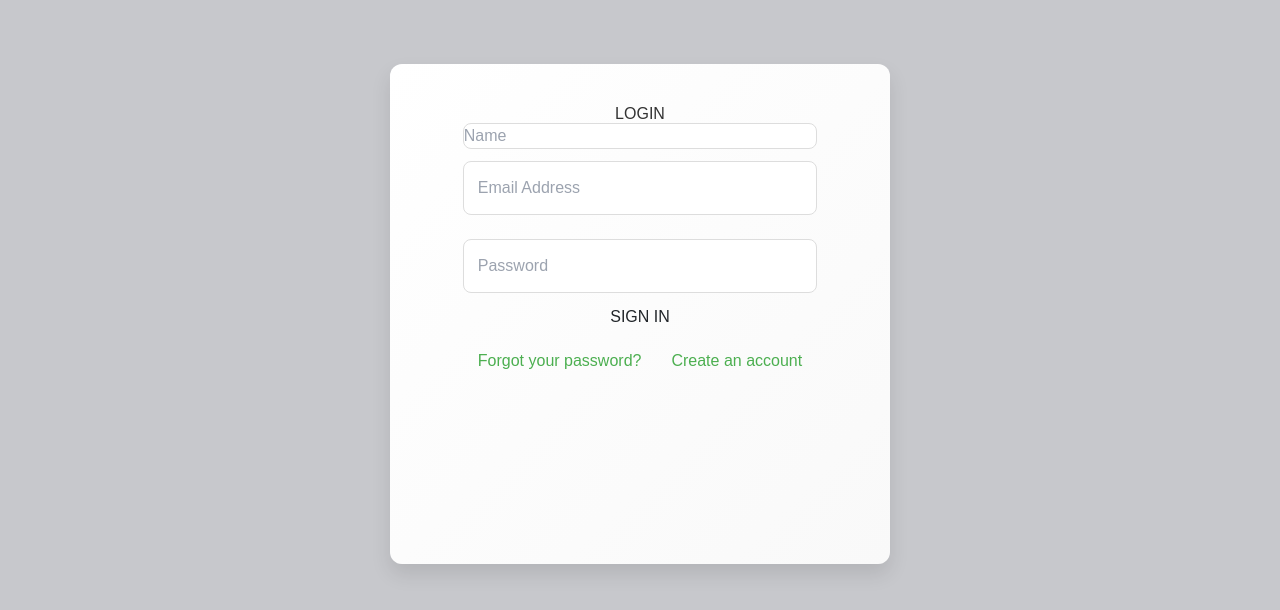
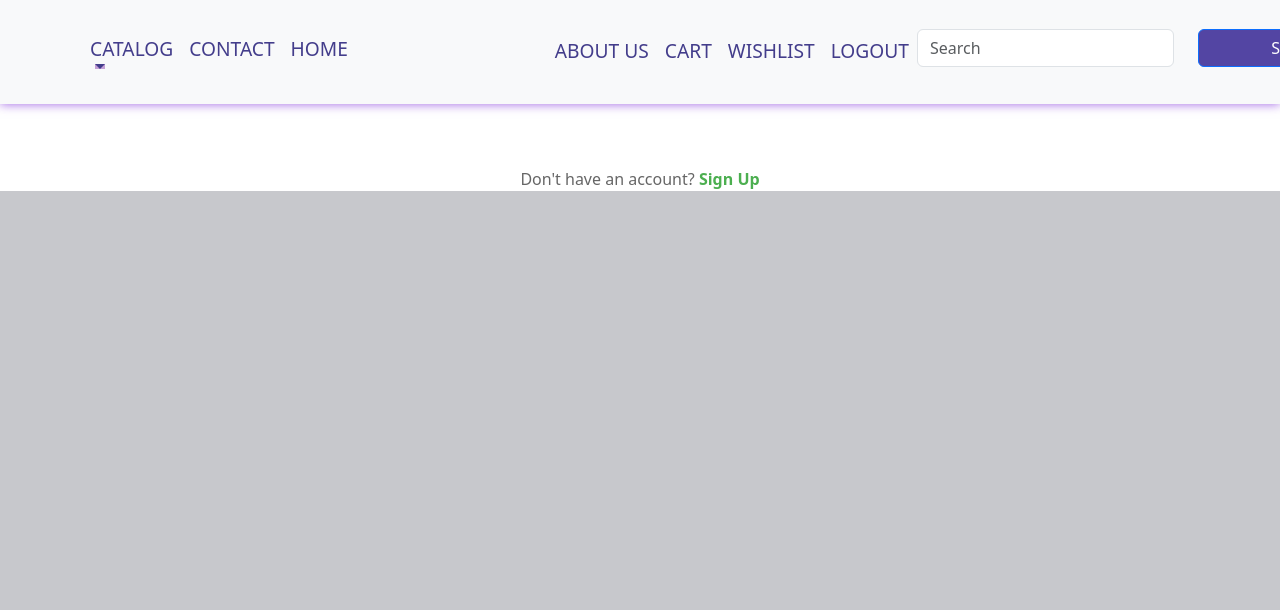
Before and after one commit to GathogoG/zuri-trends-mall, a React (Vite) app in the folder Frontend/zuri-trends/: page /login in a window 1280 px wide. Shown: the top 610 px of the page. Built offline with nearby package versions, Linux system fonts and the light colour scheme.

Commit message:
authentication

```diff
--- a/Frontend/zuri-trends/package.json
+++ b/Frontend/zuri-trends/package.json
@@ -6,6 +6,7 @@
   "scripts": {
     "dev": "vite",
     "build": "vite build",
+    "proxy": "http://127.0.0.1:5000",
     "lint": "eslint . --ext js,jsx --report-unused-disable-directives --max-warnings 0",
     "preview": "vite preview"
   },
--- a/Frontend/zuri-trends/src/App.jsx
+++ b/Frontend/zuri-trends/src/App.jsx
@@ -1,6 +1,9 @@
+// src/App.jsx
 import React from 'react';
 import 'bootstrap/dist/css/bootstrap.min.css';
 import { BrowserRouter as Router, Route, Routes } from 'react-router-dom';
+
+// Import pages and components
 import Home from './pages/Home';
 import Catalog from './pages/Catalog';
 import Contact from './pages/Contact';
@@ -22,6 +25,8 @@ import DeliveryPage from './pages/Delivery';
 import PaymentPage from './pages/Payment';
 import Login from './components/Login/Login';
 import SignUp from './components/Signup/Signup';
+import LandingPage from './pages/LandingPage'; // Import LandingPage
+import NavigationBar from './components/NavigationBar'; // Import NavigationBar
 
 const productDetails = {
   title: 'Sample Product',
@@ -36,36 +41,26 @@ function App() {
     <div className="app">
       <Router>
         <Routes>
-          <Route
-            path="/delivery"
-            element={<DeliveryPage setDeliveryDetails={setDeliveryDetails} />}
-          />
-          <Route
-            path="/payment"
-            element={
-              <PaymentPage
-                deliveryDetails={deliveryDetails}
-                productDetails={productDetails}
-              />
-            }
-          />
-          <Route path="/login" element={<Login />} />
-          <Route path="/signup" element={<SignUp />} />
-          <Route path="/" element={<Home />} />
-          <Route path="/catalog" element={<Catalog />} />
-          <Route path="/contact" element={<Contact />} />
-          <Route path="/t-shirts" element={<TShirts />} />
-          <Route path="/croptops" element={<Croptops />} />
-          <Route path="/hoodies" element={<Hoodies />} />
-          <Route path="/jackets" element={<Jackets />} />
-          <Route path="/sweatshirts" element={<SweatShirts />} />
-          <Route path="/crophoodies" element={<CropHoodies />} />
-          <Route path="/logout" element={<LogOut />} />
-          <Route path="/wishlist" element={<Wishlist />} />
-          <Route path="/cart" element={<Cart />} />
-          <Route path="/about" element={<AboutUs />} />
-          <Route path="/orderhistory" element={<OrderHistory />} />
-          <Route path="/product/:productId" element={<ProductPage />} />
+          <Route path="/" element={<LandingPage />} /> {/* LandingPage as the default route */}
+          <Route path="/home" element={<><NavigationBar /><Home /></>} />
+          <Route path="/delivery" element={<><NavigationBar /><DeliveryPage setDeliveryDetails={setDeliveryDetails} /></>} />
+          <Route path="/payment" element={<><NavigationBar /><PaymentPage deliveryDetails={deliveryDetails} productDetails={productDetails} /></>} />
+          <Route path="/login" element={<><NavigationBar /><Login /></>} />
+          <Route path="/signup" element={<><NavigationBar /><SignUp /></>} />
+          <Route path="/catalog" element={<><NavigationBar /><Catalog /></>} />
+          <Route path="/contact" element={<><NavigationBar /><Contact /></>} />
+          <Route path="/t-shirts" element={<><NavigationBar /><TShirts /></>} />
+          <Route path="/croptops" element={<><NavigationBar /><Croptops /></>} />
+          <Route path="/hoodies" element={<><NavigationBar /><Hoodies /></>} />
+          <Route path="/jackets" element={<><NavigationBar /><Jackets /></>} />
+          <Route path="/sweatshirts" element={<><NavigationBar /><SweatShirts /></>} />
+          <Route path="/crophoodies" element={<><NavigationBar /><CropHoodies /></>} />
+          <Route path="/logout" element={<><NavigationBar /><LogOut /></>} />
+          <Route path="/wishlist" element={<><NavigationBar /><Wishlist /></>} />
+          <Route path="/cart" element={<><NavigationBar /><Cart /></>} />
+          <Route path="/about" element={<><NavigationBar /><AboutUs /></>} />
+          <Route path="/orderhistory" element={<><NavigationBar /><OrderHistory /></>} />
+          <Route path="/product/:productId" element={<><NavigationBar /><ProductPage /></>} />
         </Routes>
       </Router>
     </div>
--- /dev/null
+++ b/Frontend/zuri-trends/src/assets/utils/auth.jsx
@@ -0,0 +1,9 @@
+// src/utils/auth.js
+
+export const logout = () => {
+  // Clear authentication token or user data
+  localStorage.removeItem('authToken'); // or sessionStorage.removeItem('authToken'); if you're using sessionStorage
+
+  // Redirect to login page or home page
+  window.location.href = '/users'; // You can redirect to any page you'd like
+};
--- a/Frontend/zuri-trends/src/components/Login/Login.jsx
+++ b/Frontend/zuri-trends/src/components/Login/Login.jsx
@@ -1,87 +1,91 @@
-import React, { useState } from "react";
-import { Link } from "react-router-dom";
-import "./Login.css";
+import React, { useState } from 'react';
+import { useNavigate } from 'react-router-dom';
 
-function Login() {
-  const [email, setEmail] = useState("");
-  const [password, setPassword] = useState("");
-  const [name, setName] = useState("");
+const Login = () => {
+  const [email, setEmail] = useState('');
+  const [password, setPassword] = useState('');
   const [error, setError] = useState(null);
   const [success, setSuccess] = useState(false);
+  const navigate = useNavigate();
 
-  const handleSubmit = async (event) => {
+  const handleLogin = async (event) => {
     event.preventDefault();
     setError(null);
+    setSuccess(false);
+
+    const userData = {
+      email,
+      password,
+    };
 
     try {
-      const response = await fetch(
-        `http://127.0.0.1:5000/users`,
-        {
-          method: "GET",
-          headers: {
-            "Content-Type": "application/json",
-          },
-        }
-      );
+      const response = await fetch("http://127.0.0.1:5000/login", {
+        method: "POST",
+        headers: {
+          "Content-Type": "application/json",
+        },
+        body: JSON.stringify(userData),
+      });
 
       if (!response.ok) {
-        throw new Error("Something went wrong!");
+        const errorData = await response.json();
+        setError(errorData.error || "Login failed!");
+        return;
       }
 
       const data = await response.json();
-      if (data.length === 0) {
-        throw new Error("Invalid name, email, or password!");
-      }
-
       setSuccess(true);
       console.log("User logged in:", data);
+      navigate("/home"); // Redirect to home upon successful login
+
     } catch (err) {
-      setError(err.message);
+      setError("Network error. Please try again later.");
       console.error("Error:", err);
     }
   };
 
   return (
-    <div className="login-container">
-      <form onSubmit={handleSubmit}>
-        <h2>LOGIN</h2>
-        {success && <p className="success-message">Login successful!</p>}
-        {error && <p className="error-message">{error}</p>}
-        <div className="input-group">
-          <input
-            type="text"
-            placeholder="Name"
-            value={name}
-            onChange={(e) => setName(e.target.value)}
-            required
-          />
-        </div>
-        <div className="input-group">
+    <div className="flex items-center justify-center min-h-screen bg-gray-100 p-6">
+      <div className="w-full max-w-md bg-white shadow-md rounded-lg p-8">
+        <h2 className="text-2xl font-semibold mb-6 text-gray-800">Log In</h2>
+        {success && <p className="text-green-500 mb-4">Logged in successfully!</p>}
+        {error && <p className="text-red-500 mb-4">{error}</p>}
+        <form onSubmit={handleLogin} className="space-y-4">
           <input
             type="email"
             placeholder="Email Address"
             value={email}
             onChange={(e) => setEmail(e.target.value)}
             required
+            className="w-full px-4 py-2 border border-gray-300 rounded-lg focus:outline-none focus:ring-2 focus:ring-blue-500"
           />
-        </div>
-        <div className="input-group">
           <input
             type="password"
             placeholder="Password"
             value={password}
             onChange={(e) => setPassword(e.target.value)}
             required
+            className="w-full px-4 py-2 border border-gray-300 rounded-lg focus:outline-none focus:ring-2 focus:ring-blue-500"
           />
-        </div>
-        <button type="submit">SIGN IN</button>
-        <div className="extra-links">
-          <a href="#">Forgot your password?</a>
-          <Link to="/signup">Create an account</Link>
-        </div>
-      </form>
+          <button
+            type="submit"
+            className="w-full py-2 bg-blue-600 text-white font-semibold rounded-lg hover:bg-blue-700 focus:outline-none focus:ring-2 focus:ring-blue-500"
+          >
+            Log In
+          </button>
+        </form>
+        <p className="mt-4 text-center">
+          Don't have an account?{' '}
+          <a
+            href="/signup"
+            className="text-blue-600 hover:underline"
+          >
+            Sign Up
+          </a>
+        </p>
+      </div>
     </div>
   );
-}
+};
 
 export default Login;
--- a/Frontend/zuri-trends/src/components/NavigationBar.jsx
+++ b/Frontend/zuri-trends/src/components/NavigationBar.jsx
@@ -1,53 +1,38 @@
-import React from 'react'
-import { Button, Col, Container, Form, Nav, Navbar, NavDropdown, Row } from 'react-bootstrap'
+import React from 'react';
+import { Button, Col, Container, Form, Nav, Navbar, NavDropdown, Row } from 'react-bootstrap';
+import { logout } from '../assets/utils/auth'
 
 function NavigationBar() {
   return (
     <div className='navbar container-fluid navbar-expand-lg bg-body-tertiary'>
       <Navbar collapseOnSelect expand="lg" className="bg-body-tertiary">
-      <Container >
-        <Navbar.Brand href="/" className='nav-brand'>ZURI TRENDS</Navbar.Brand>
-        <Navbar.Brand href="/" className='nav-brand'>HOME</Navbar.Brand>
+        <Container>
           <Navbar.Toggle aria-controls="responsive-navbar-nav" />
           <Navbar.Collapse id="responsive-navbar-nav">
             <Nav className="me-auto">
               <NavDropdown title="CATALOG" id="collapsible-nav-dropdown">
                 <NavDropdown.Item href="/t-shirts">T-SHIRTS</NavDropdown.Item>
-              <NavDropdown.Item href="/croptops">
-                CROP-TOPS
-              </NavDropdown.Item>
+                <NavDropdown.Item href="/croptops">CROP-TOPS</NavDropdown.Item>
                 <NavDropdown.Item href="/hoodies">HOODIES</NavDropdown.Item>
-              <NavDropdown.Item href="/jackets">
-                JACKETS
-              </NavDropdown.Item>
-              <NavDropdown.Item href="/crophoodies">
-                CROP-HOODIES
-              </NavDropdown.Item>
-              <NavDropdown.Item href="/sweatshirts">
-                SWEAT-SHIRTS
-              </NavDropdown.Item>
+                <NavDropdown.Item href="/jackets">JACKETS</NavDropdown.Item>
+                <NavDropdown.Item href="/crophoodies">CROP-HOODIES</NavDropdown.Item>
+                <NavDropdown.Item href="/sweatshirts">SWEAT-SHIRTS</NavDropdown.Item>
               </NavDropdown>
               <Nav.Link href="/contact">CONTACT</Nav.Link>
+              <Nav.Link href="/home">HOME</Nav.Link> {/* Added Home link */}
             </Nav>
             <Nav>
               <Nav.Link href="/about">ABOUT US</Nav.Link>
-            <Nav.Link eventKey={2} href="/cart">
-              CART
-            </Nav.Link>
-            <Nav.Link eventKey={2} href="/wishlist">
-              WISHLIST
-            </Nav.Link>
-            <Nav.Link href="/login">LOGIN</Nav.Link>
+              <Nav.Link eventKey={2} href="/cart">CART</Nav.Link>
+              <Nav.Link eventKey={2} href="/wishlist">WISHLIST</Nav.Link>
+              <Nav.Link onClick={logout}>LOGOUT</Nav.Link>
               <Form inline="true">
-            <Nav.Link eventKey={2} href="/orderhistory">
-              ORDER HISTORY
-            </Nav.Link>
                 <Row>
                   <Col xs="auto">
                     <Form.Control
                       type="text"
                       placeholder="Search"
-              className=" mr-sm-2"
+                      className="mr-sm-2"
                     />
                   </Col>
                   <Col xs="auto">
@@ -60,7 +45,7 @@ function NavigationBar() {
         </Container>
       </Navbar>
     </div>
-  )
+  );
 }
 
-export default NavigationBar
+export default NavigationBar;
--- a/Frontend/zuri-trends/src/components/Signup/Signup.jsx
+++ b/Frontend/zuri-trends/src/components/Signup/Signup.jsx
@@ -1,6 +1,7 @@
+// src/components/Signup/Signup.jsx
 import React, { useState } from "react";
-import { Link } from "react-router-dom";
-import "./Signup.css";
+import { useNavigate } from "react-router-dom";
+import "./Signup.css";  // Ensure this CSS file exists
 
 function Signup() {
   const [email, setEmail] = useState("");
@@ -8,6 +9,7 @@ function Signup() {
   const [name, setName] = useState("");
   const [error, setError] = useState(null);
   const [success, setSuccess] = useState(false);
+  const navigate = useNavigate();
 
   const handleSubmit = async (event) => {
     event.preventDefault();
@@ -21,7 +23,7 @@ function Signup() {
     };
 
     try {
-      const response = await fetch("http://127.0.0.1:5000/users", {
+      const response = await fetch("http://127.0.0.1:5000/user", {
         method: "POST",
         headers: {
           "Content-Type": "application/json",
@@ -29,15 +31,21 @@ function Signup() {
         body: JSON.stringify(userData),
       });
 
+      if (!response.ok) {
+        const errorData = await response.json();
+        setError(errorData.message || "Something went wrong!");
+        return;
+      }
+
       const data = await response.json();
+      setSuccess(true);
+      console.log("User created:", data);
 
-      if (response.ok) {
-        setSuccess(true);
-        console.log("User created:", data);
-      } else {
-        setError(data.message || "Something went wrong!");
-      }
+      // Navigate to the homepage upon successful sign-up
+      navigate("/home");
+
     } catch (err) {
+      setError("Network error. Please try again later.");
       console.error("Error:", err);
     }
   };
@@ -79,7 +87,7 @@ function Signup() {
         </div>
         <button type="submit">SIGN UP</button>
         <div className="extra-links">
-          <Link to="/login">Already have an account? Log in</Link>
+          <a href="/login">Already have an account? Log in</a>
         </div>
       </form>
     </div>
--- /dev/null
+++ b/Frontend/zuri-trends/src/pages/LandingPage.css
@@ -0,0 +1,25 @@
+.landing-container {
+    text-align: center;
+    padding: 50px;
+    background-color: #f8f9fa;
+  }
+
+  .signup-button,
+  .login-button {
+    margin: 10px;
+    padding: 10px 20px;
+    font-size: 16px;
+    border: none;
+    border-radius: 5px;
+    cursor: pointer;
+  }
+
+  .signup-button {
+    background-color: #007bff;
+    color: white;
+  }
+
+  .login-button {
+    background-color: #6c757d;
+    color: white;
+  }
--- /dev/null
+++ b/Frontend/zuri-trends/src/pages/LandingPage.jsx
@@ -0,0 +1,189 @@
+import React, { useState } from 'react';
+import { useNavigate } from 'react-router-dom';
+
+const LandingPage = () => {
+  const [showSignUp, setShowSignUp] = useState(true);
+  const [email, setEmail] = useState("");
+  const [password, setPassword] = useState("");
+  const [name, setName] = useState("");
+  const [error, setError] = useState(null);
+  const [success, setSuccess] = useState(false);
+  const navigate = useNavigate();
+
+  const handleSignUp = async (event) => {
+    event.preventDefault();
+    setError(null);
+    setSuccess(false);
+
+    const userData = {
+      email,
+      password,
+      name,
+    };
+
+    try {
+      const response = await fetch("http://127.0.0.1:5000/user", {
+        method: "POST",
+        headers: {
+          "Content-Type": "application/json",
+        },
+        body: JSON.stringify(userData),
+      });
+
+      if (!response.ok) {
+        const errorData = await response.json();
+        setError(errorData.message || "Something went wrong!");
+        return;
+      }
+
+      const data = await response.json();
+      setSuccess(true);
+      console.log("User created:", data);
+      navigate("/home"); // Redirect to home upon successful sign-up
+
+    } catch (err) {
+      setError("Network error. Please try again later.");
+      console.error("Error:", err);
+    }
+  };
+
+  const handleLogin = async (event) => {
+    event.preventDefault();
+    setError(null);
+    setSuccess(false);
+
+    const userData = {
+      email,
+      password,
+    };
+
+    try {
+      const response = await fetch("http://127.0.0.1:5000/login", {
+        method: "POST",
+        headers: {
+          "Content-Type": "application/json",
+        },
+        body: JSON.stringify(userData),
+      });
+
+      if (!response.ok) {
+        const errorData = await response.json();
+        setError(errorData.message || "Login failed!");
+        return;
+      }
+
+      const data = await response.json();
+      setSuccess(true);
+      console.log("User logged in:", data);
+      navigate("/home"); // Redirect to home upon successful login
+
+    } catch (err) {
+      setError("Network error. Please try again later.");
+      console.error("Error:", err);
+    }
+  };
+
+  return (
+    <div
+      className="flex flex-col items-center justify-center min-h-screen p-6"
+      style={{ backgroundImage: `url('https://img.freepik.com/premium-psd/flat-design-business-web-template_23-2150023011.jpg`, backgroundSize: 'cover', backgroundPosition: 'center' }}
+    >
+      <div className="text-center mb-8 bg-white p-6 rounded-lg shadow-md">
+        <h1 className="text-4xl font-bold text-gray-800 mb-2">Welcome to ZURI TRENDS</h1>
+        <p className="text-lg text-gray-600">Your one-stop shop for the latest fashion trends!</p>
+      </div>
+
+      <div className="w-full max-w-md bg-white shadow-md rounded-lg p-6">
+        {showSignUp ? (
+          <>
+            <h2 className="text-2xl font-semibold mb-4 text-gray-800">Sign Up</h2>
+            {success && <p className="text-green-500 mb-4">User created successfully!</p>}
+            {error && <p className="text-red-500 mb-4">{error}</p>}
+            <form onSubmit={handleSignUp} className="space-y-4">
+              <input
+                type="text"
+                placeholder="Name"
+                value={name}
+                onChange={(e) => setName(e.target.value)}
+                required
+                className="w-full px-4 py-2 border border-gray-300 rounded-lg focus:outline-none focus:ring-2 focus:ring-blue-500"
+              />
+              <input
+                type="email"
+                placeholder="Email Address"
+                value={email}
+                onChange={(e) => setEmail(e.target.value)}
+                required
+                className="w-full px-4 py-2 border border-gray-300 rounded-lg focus:outline-none focus:ring-2 focus:ring-blue-500"
+              />
+              <input
+                type="password"
+                placeholder="Password"
+                value={password}
+                onChange={(e) => setPassword(e.target.value)}
+                required
+                className="w-full px-4 py-2 border border-gray-300 rounded-lg focus:outline-none focus:ring-2 focus:ring-blue-500"
+              />
+              <button
+                type="submit"
+                className="w-full py-2 bg-blue-600 text-white font-semibold rounded-lg hover:bg-blue-700 focus:outline-none focus:ring-2 focus:ring-blue-500"
+              >
+                Sign Up
+              </button>
+            </form>
+            <p className="mt-4">
+              Already have an account?{' '}
+              <button
+                onClick={() => setShowSignUp(false)}
+                className="text-blue-600 hover:underline"
+              >
+                Log In
+              </button>
+            </p>
+          </>
+        ) : (
+          <>
+            <h2 className="text-2xl font-semibold mb-4 text-gray-800">Log In</h2>
+            {success && <p className="text-green-500 mb-4">Logged in successfully!</p>}
+            {error && <p className="text-red-500 mb-4">{error}</p>}
+            <form onSubmit={handleLogin} className="space-y-4">
+              <input
+                type="email"
+                placeholder="Email Address"
+                value={email}
+                onChange={(e) => setEmail(e.target.value)}
+                required
+                className="w-full px-4 py-2 border border-gray-300 rounded-lg focus:outline-none focus:ring-2 focus:ring-blue-500"
+              />
+              <input
+                type="password"
+                placeholder="Password"
+                value={password}
+                onChange={(e) => setPassword(e.target.value)}
+                required
+                className="w-full px-4 py-2 border border-gray-300 rounded-lg focus:outline-none focus:ring-2 focus:ring-blue-500"
+              />
+              <button
+                type="submit"
+                className="w-full py-2 bg-blue-600 text-white font-semibold rounded-lg hover:bg-blue-700 focus:outline-none focus:ring-2 focus:ring-blue-500"
+              >
+                Log In
+              </button>
+            </form>
+            <p className="mt-4">
+              Don't have an account?{' '}
+              <button
+                onClick={() => setShowSignUp(true)}
+                className="text-blue-600 hover:underline"
+              >
+                Sign Up
+              </button>
+            </p>
+          </>
+        )}
+      </div>
+    </div>
+  );
+};
+
+export default LandingPage;
```
Lines whose indentation alone changed are shown as unchanged.
